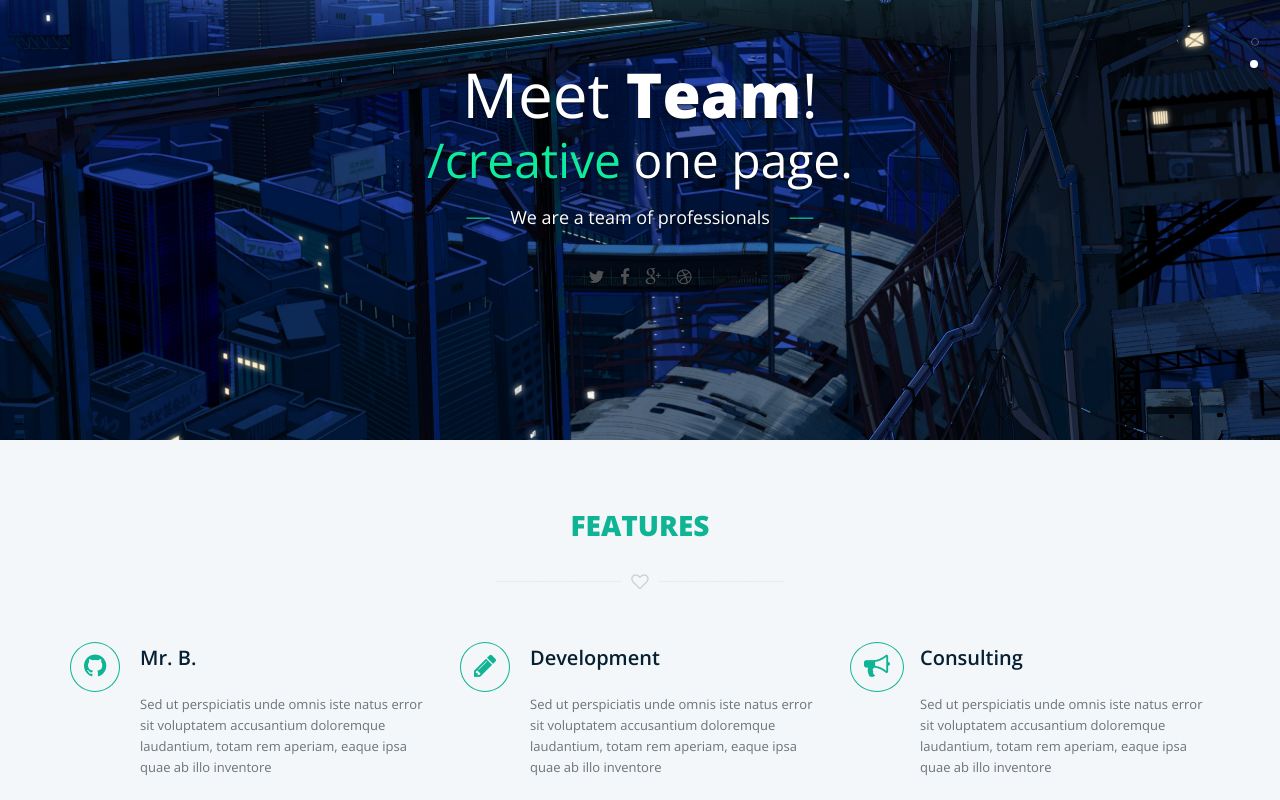
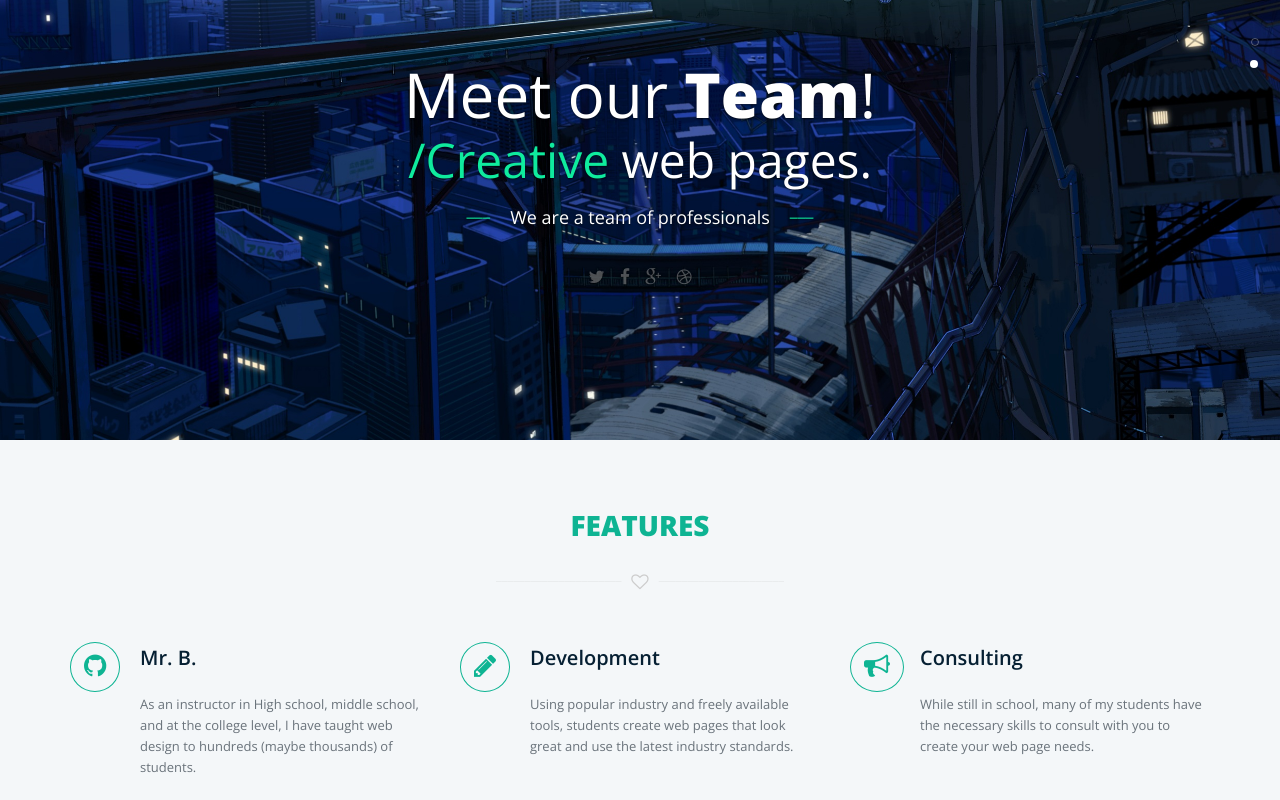
Before and after one commit to michaelbz1/michaelbz1.github.io, a plain HTML site: page index.html in a window 1280 px wide. Shown: the part 360-1160 px from the top of the page. Drawn offline with nearby package versions, Linux system fonts and the light colour scheme; some packages are replaced by stand-ins of ours; a script that the page names is missing.

Commit message:
Update 2017

```diff
--- a/index.html
+++ b/index.html
@@ -128,8 +128,8 @@
 					<!-- single slide -->
 					<div class="item" style="background-image: url(img/banner2.jpg);">
 						<div class="carousel-caption">
-							<h2 data-wow-duration="500ms" data-wow-delay="500ms" class="wow bounceInDown animated">Meet<span> Team</span>!</h2>
-							<h3 data-wow-duration="500ms" class="wow slideInLeft animated"><span class="color">/creative</span> one page.</h3>
+							<h2 data-wow-duration="500ms" data-wow-delay="500ms" class="wow bounceInDown animated">Meet our<span> Team</span>!</h2>
+							<h3 data-wow-duration="500ms" class="wow slideInLeft animated"><span class="color">/Creative</span> web pages.</h3>
 							<p data-wow-duration="500ms" class="wow slideInRight animated">We are a team of professionals</p>
 
 							<ul class="social-links text-center">
@@ -174,7 +174,7 @@
 
 							<div class="service-desc">
 								<h3>Mr. B.</h3>
-								<p>Sed ut perspiciatis unde omnis iste natus error sit voluptatem accusantium doloremque laudantium, totam rem aperiam, eaque ipsa quae ab illo inventore</p>
+								<p>As an instructor in High school, middle school, and at the college level, I have taught web design to hundreds (maybe thousands) of students.</p>
 							</div>
 						</div>
 					</div>
@@ -189,7 +189,7 @@
 
 							<div class="service-desc">
 								<h3>Development</h3>
-								<p>Sed ut perspiciatis unde omnis iste natus error sit voluptatem accusantium doloremque laudantium, totam rem aperiam, eaque ipsa quae ab illo inventore</p>
+								<p>Using popular industry and freely available tools, students create web pages that look great and use the latest industry standards.  </p>
 							</div>
 						</div>
 					</div>
@@ -204,7 +204,7 @@
 
 							<div class="service-desc">
 								<h3>Consulting</h3>
-								<p>Sed ut perspiciatis unde omnis iste natus error sit voluptatem accusantium doloremque laudantium, totam rem aperiam, eaque ipsa quae ab illo inventore</p>
+								<p>While still in school, many of my students have the necessary skills to consult with you to create your web page needs.</p>
 							</div>
 						</div>
 					</div>
```
